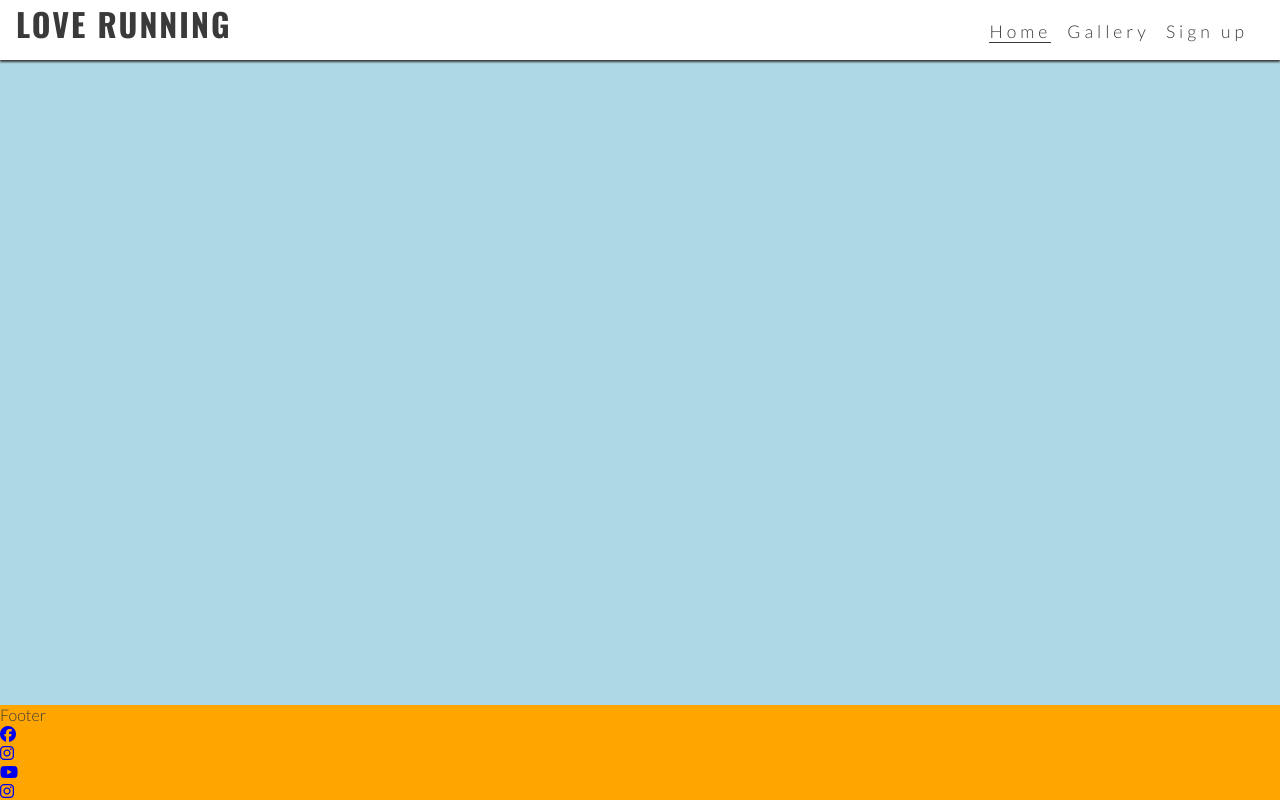
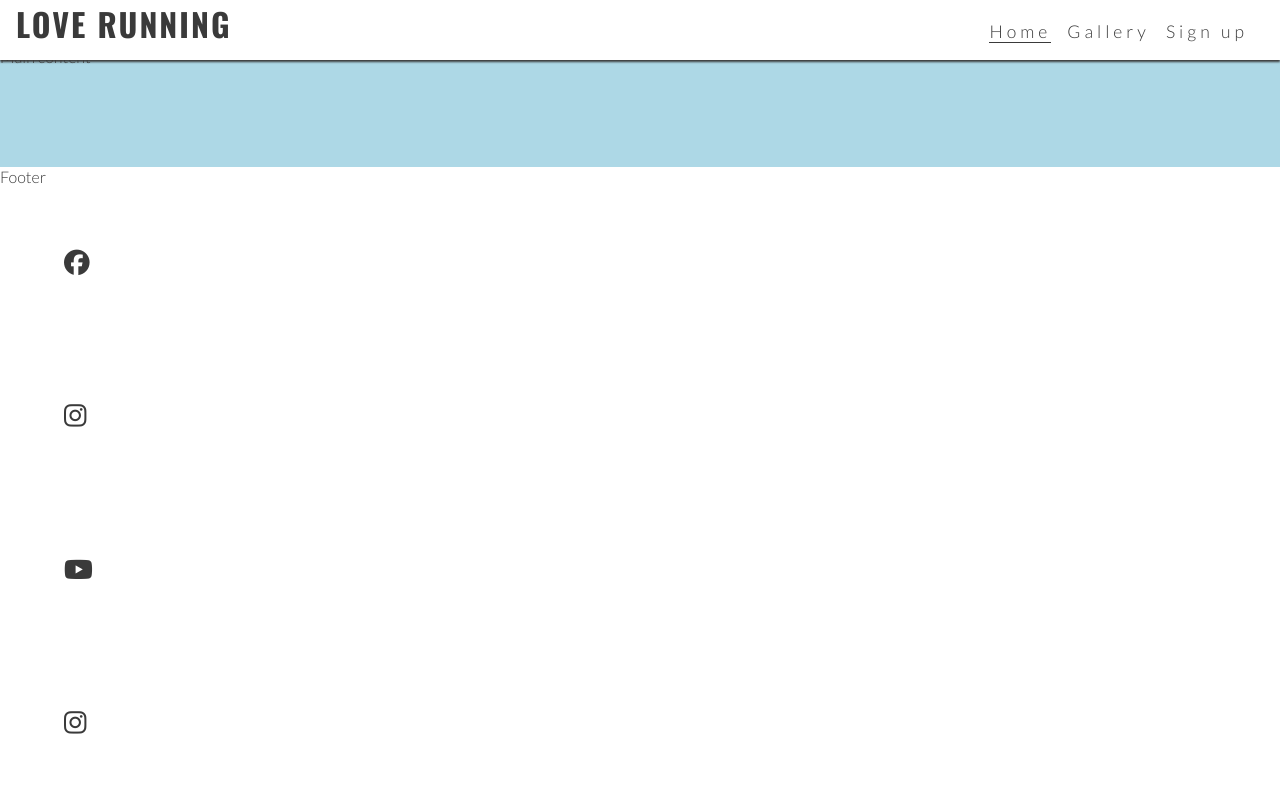
Before and after one commit to SNLanger/LOVERUNNING, a plain HTML site: page index.html in a window 1280 px wide. Drawn offline with nearby package versions, Linux system fonts and the light colour scheme.

Commit message:
logos finished

```diff
--- a/assets/css/style.css
+++ b/assets/css/style.css
@@ -72,11 +72,20 @@ main {
     background-color: lightblue;
 
     flex: 1 0  auto;
+    margin-top: 47px;
 }
 
-footer {
-     background-color: orange
+#social-natworks{
+    text-align: center;
+    padding: 20px 0%;
+    display: flex;
+    justify-content: space-evenly;
+    list-style-type: none;
 }
+#social-networks i {font-size: 160%;
+padding: 5%;
+color:#3a3a3a}
+
 @media screen and (min-width: 768px) {
     nav { display:block;
     position: relative;
--- a/index.html
+++ b/index.html
@@ -43,7 +43,7 @@
 
     <!-- Footer -->
     <footer>Footer
-        <ul>
+        <ul id="social-networks">
             <li><a href="https://www.facebook.com/" target="_blank" rel="noopener"
                 aria-label="visit our facebook page (opens in a new tab)"><i class="fa-brands fa-facebook"></i></a>
             </li>
```
